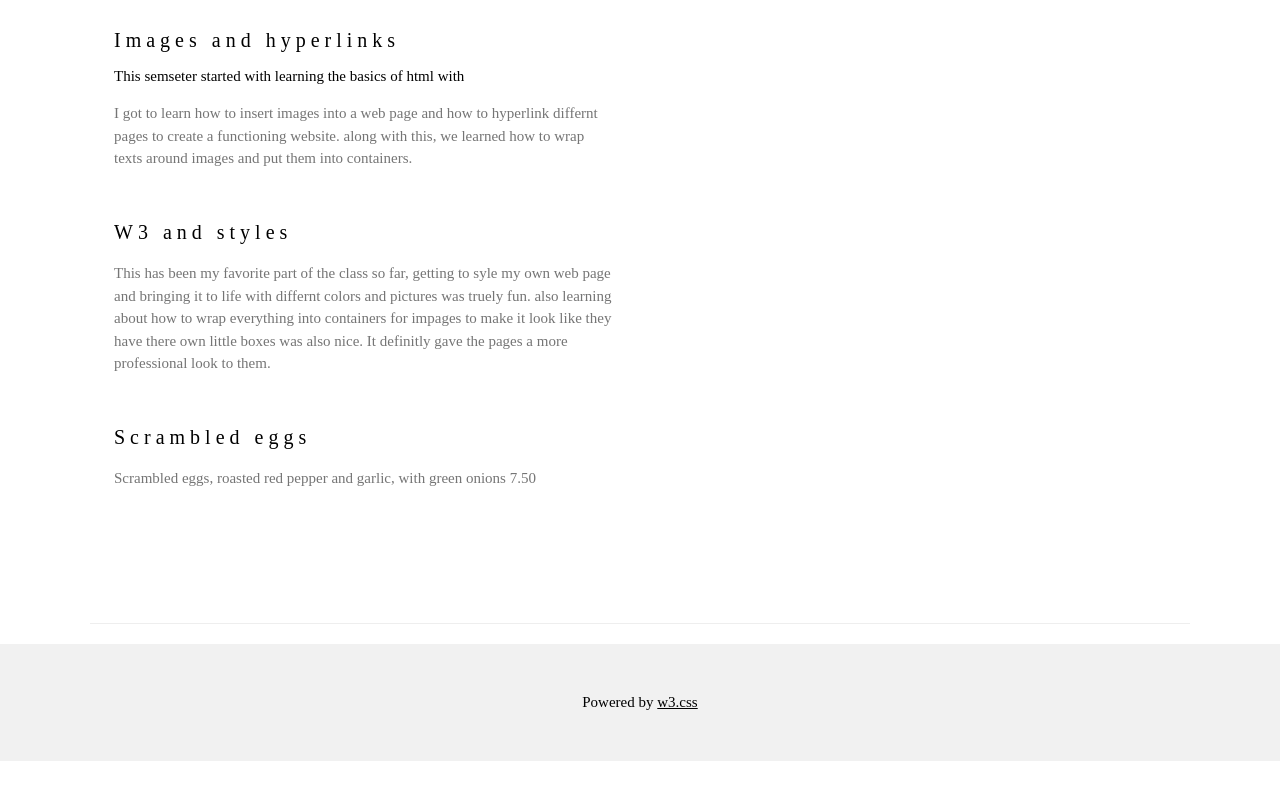
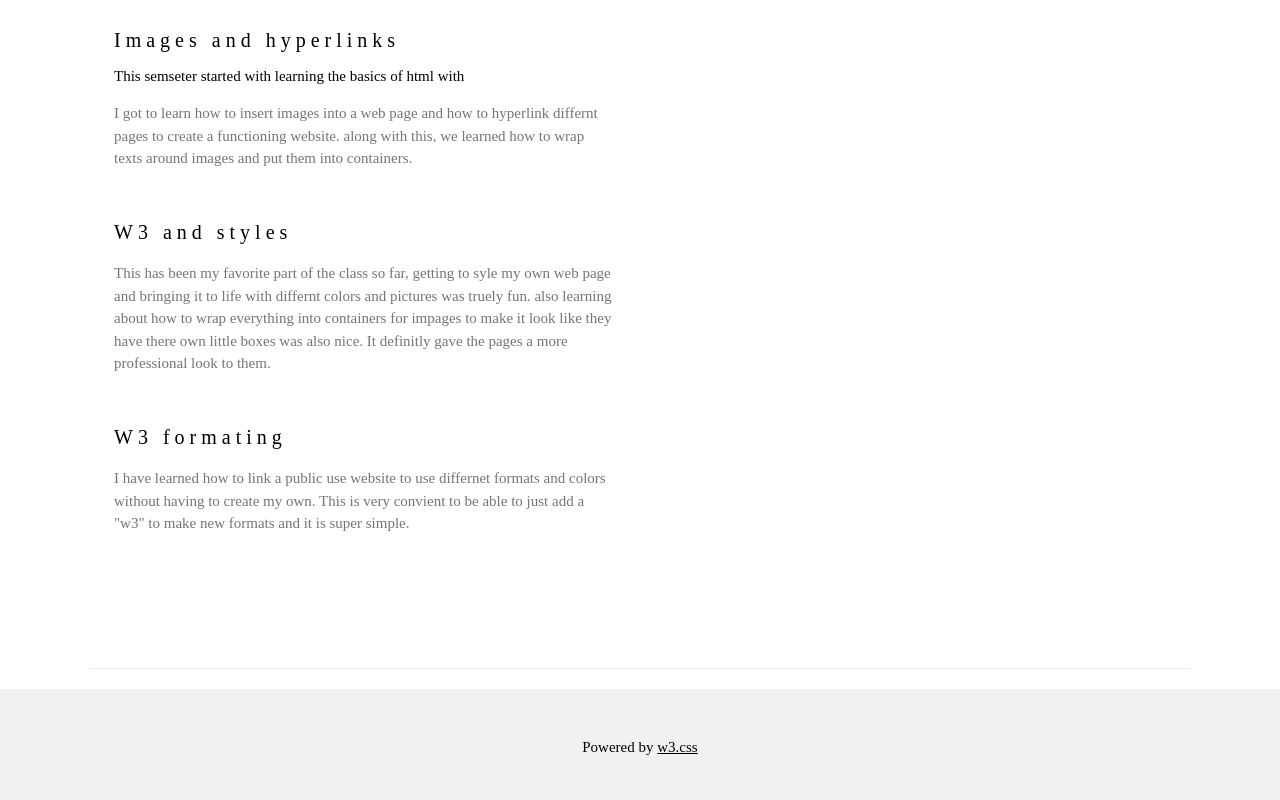
Before and after one commit to Willspen22/web-design, a plain HTML site: page about-us.html in a window 1280 px wide. Shown: the part 2024-2824 px from the top of the page. Before the commit the page ends 2785 px from the top, so only its background shows below. Drawn offline with nearby package versions, Linux system fonts and the light colour scheme.

Commit message:
about us changes

```diff
--- a/about-us.html
+++ b/about-us.html
@@ -65,8 +65,8 @@ h1, h2, h3, h4, h5, h6 {
       <h4>W3 and styles</h4>
       <p class="w3-text-grey">This has been my favorite part of the class so far, getting to syle my own web page and bringing it to life with differnt colors and pictures was truely fun. also learning about how to wrap everything into containers for impages to make it look like they have there own little boxes was also nice. It definitly gave the pages a more professional look to them.</p><br>
 
-      <h4>Scrambled eggs</h4>
-      <p class="w3-text-grey">Scrambled eggs, roasted red pepper and garlic, with green onions 7.50</p><br>
+      <h4>W3 formating</h4>
+      <p class="w3-text-grey">I have learned how to link a public use website to use differnet formats and colors without having to create my own. This is very convient to be able to just add a "w3" to make new formats and it is super simple. </p><br>
     </div>
 
     <div class="w3-col l6 w3-padding-large">
```
